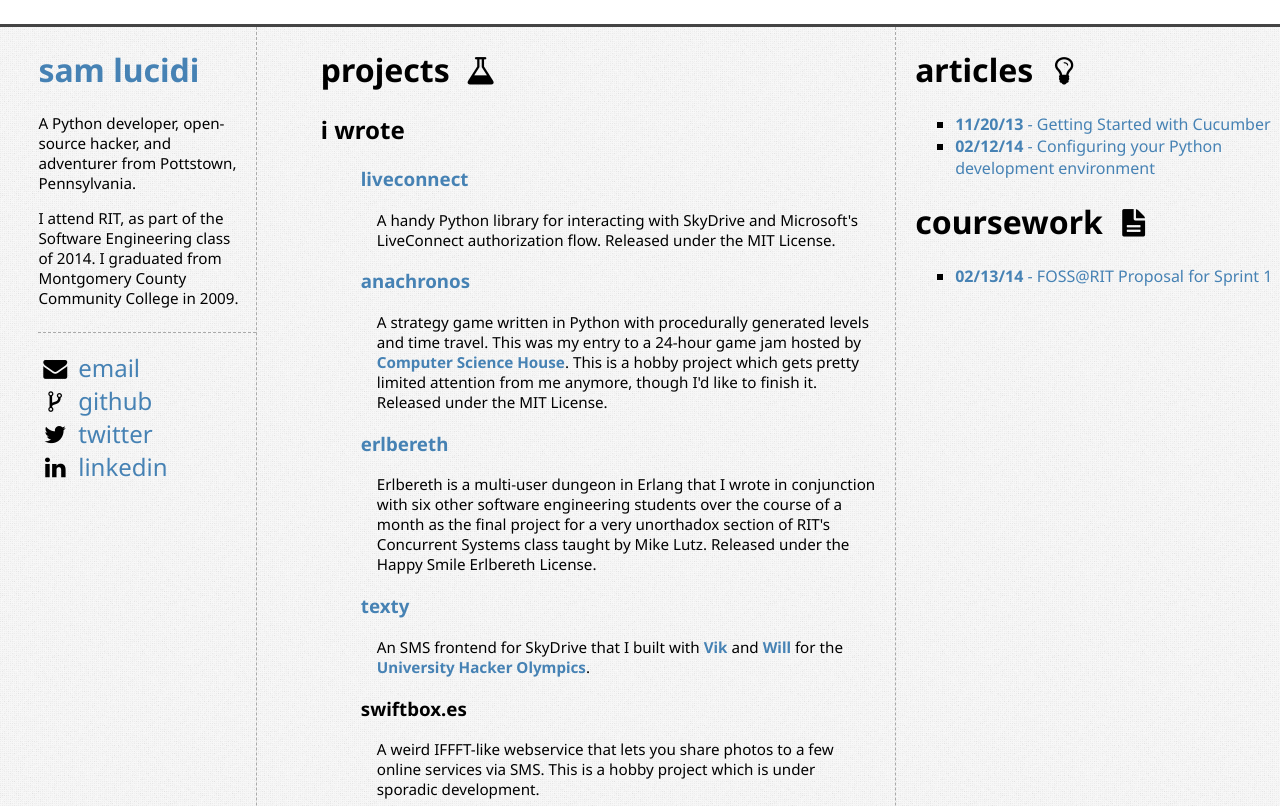
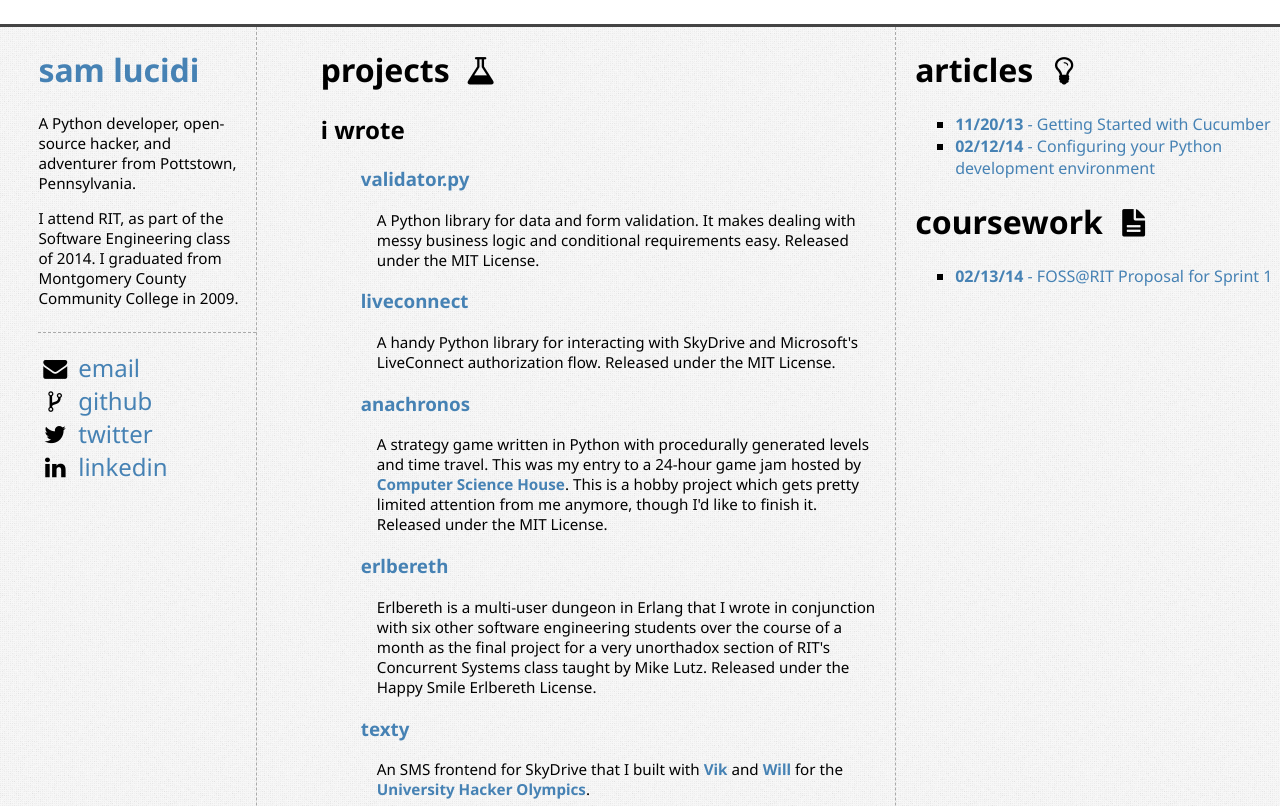
Before and after one commit to mansam/samlucidi.com, a plain HTML site: page index.html in a window 1280 px wide. Shown: the top 806 px of the page. Drawn offline with Linux system fonts and the light colour scheme; a script that the page names is missing.

Commit message:
Add validator.py to front page, retire swiftbox.es

```diff
--- a/index.html
+++ b/index.html
@@ -47,6 +47,14 @@
             <h2>i wrote</h2>
             <ul class="undecorated">
               <li class="project">
+                <a href="https://github.com/mansam/validator.py"><h3>validator.py</h3></a>
+                <div class="description">
+                  <p>
+                    A Python library for data and form validation. It makes dealing with messy business logic and conditional requirements easy. Released under the MIT License.
+                  </p>
+                </div>
+              </li>
+              <li class="project">
                 <a href="https://github.com/mansam/liveconnect"><h3>liveconnect</h3></a>
                 <div class="description">
                   <p>
@@ -76,12 +84,6 @@
                 <a href="https://github.com/mansam/textyserver"><h3>texty</h3></a>
                 <div class="description">
                   <p>An SMS frontend for SkyDrive that I built with <a href="http://www.vikbhandari.com/">Vik</a> and <a href="https://github.com/wtstephe">Will</a> for the <a href="http://events.signalfire.com/university-hackathon2012/">University Hacker Olympics</a>.</p>
-                </div>
-              </li>
-              <li class="project">
-                <!-- <a> --><h3>swiftbox.es</h3><!-- </a> -->
-                <div class="description">
-                  <p>A weird IFFFT-like webservice that lets you share photos to a few online services via SMS. This is a hobby project which is under sporadic development.</p>
                 </div>
               </li>
             </ul>
```
